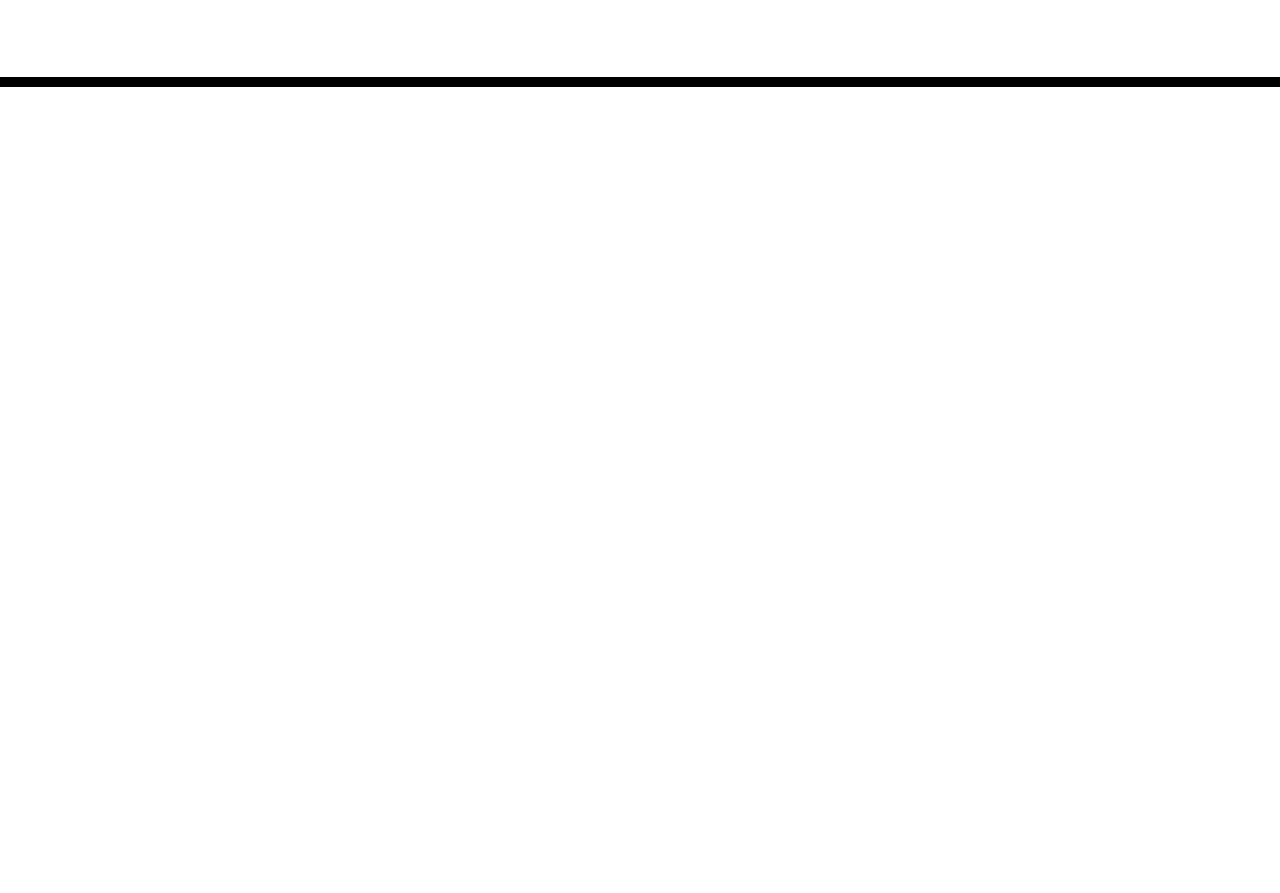
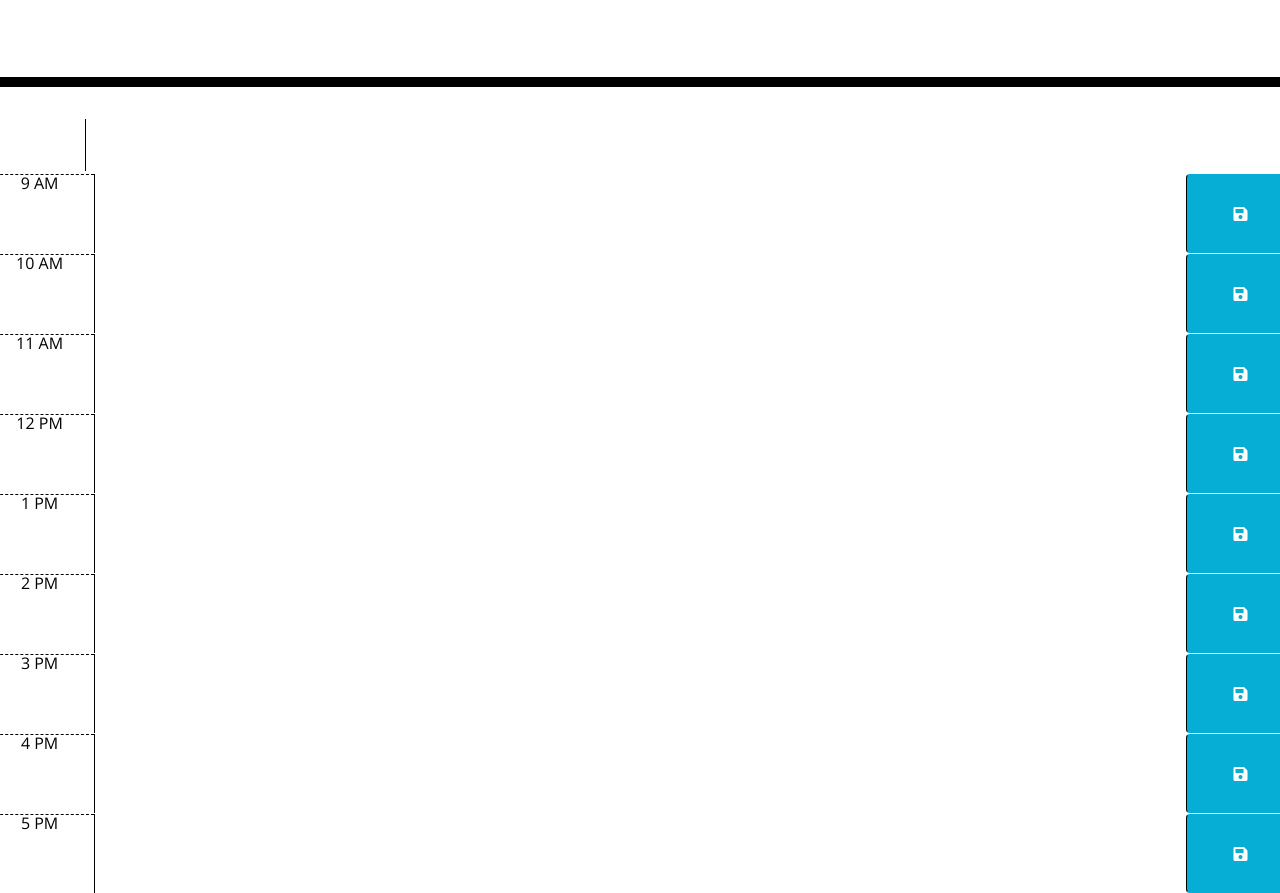
Before and after one commit to aldoibuado/Work-Day-Scheduler, a plain HTML site: page index.html in a window 1280 px wide. Shown: the part 181-1074 px from the top of the page. Before the commit the page ends 800 px from the top, so only its background shows below. Drawn offline with nearby package versions, Linux system fonts and the light colour scheme; files that its build step writes are made by us from their sources.

Commit message:
added row time blocks with the hours that range from 9 AM to 5 PM

```diff
--- /dev/null
+++ b/assets/js/script.js
@@ -0,0 +1,6 @@
+var textareaEl = $("<textarea>");
+
+for (var i = 0; i < 9; i++) {
+  $(".container").append(textareaEl).attr("id", i);
+  console.log(i);
+}
--- a/index.html
+++ b/index.html
@@ -18,7 +18,7 @@
       href="https://fonts.googleapis.com/css?family=Open+Sans&display=swap"
       rel="stylesheet"
     />
-    <link rel="stylesheet" href="style.css" />
+    <link rel="stylesheet" href="./assets/css/style.css" />
     <title>Work Day Scheduler</title>
   </head>
 
@@ -31,8 +31,62 @@
     <div class="container">
       <!-- Timeblocks go here -->
     </div>
+    <div id="hour9" class="row time-block">
+      <div class="col-md-1 hour">9 AM</div>
+      <textarea class="col-md-10 description"></textarea>
+      <button class="btn saveBtn col-md-1"><i class="fas fa-save"></i></button>
+    </div>
+
+    <div id="hour10" class="row time-block">
+      <div class="col-md-1 hour">10 AM</div>
+      <textarea class="col-md-10 description"></textarea>
+      <button class="btn saveBtn col-md-1"><i class="fas fa-save"></i></button>
+    </div>
+
+    <div id="hour11" class="row time-block">
+      <div class="col-md-1 hour">11 AM</div>
+      <textarea class="col-md-10 description"></textarea>
+      <button class="btn saveBtn col-md-1"><i class="fas fa-save"></i></button>
+    </div>
+
+    <div id="hour12" class="row time-block">
+      <div class="col-md-1 hour">12 PM</div>
+      <textarea class="col-md-10 description"></textarea>
+      <button class="btn saveBtn col-md-1"><i class="fas fa-save"></i></button>
+    </div>
+
+    <div id="hour1" class="row time-block">
+      <div class="col-md-1 hour">1 PM</div>
+      <textarea class="col-md-10 description"></textarea>
+      <button class="btn saveBtn col-md-1"><i class="fas fa-save"></i></button>
+    </div>
+
+    <div id="hour2" class="row time-block">
+      <div class="col-md-1 hour">2 PM</div>
+      <textarea class="col-md-10 description"></textarea>
+      <button class="btn saveBtn col-md-1"><i class="fas fa-save"></i></button>
+    </div>
+
+    <div id="hour3" class="row time-block">
+      <div class="col-md-1 hour">3 PM</div>
+      <textarea class="col-md-10 description"></textarea>
+      <button class="btn saveBtn col-md-1"><i class="fas fa-save"></i></button>
+    </div>
+
+    <div id="hour4" class="row time-block">
+      <div class="col-md-1 hour">4 PM</div>
+      <textarea class="col-md-10 description"></textarea>
+      <button class="btn saveBtn col-md-1"><i class="fas fa-save"></i></button>
+    </div>
+
+    <div id="hour5" class="row time-block">
+      <div class="col-md-1 hour">5 PM</div>
+      <textarea class="col-md-10 description"></textarea>
+      <button class="btn saveBtn col-md-1"><i class="fas fa-save"></i></button>
+    </div>
 
     <script src="https://code.jquery.com/jquery-3.4.1.min.js"></script>
     <script src="https://cdnjs.cloudflare.com/ajax/libs/moment.js/2.24.0/moment.min.js"></script>
+    <script src="./assets/js/script.js"></script>
   </body>
 </html>
```
Also changed, not shown: 1 other file.
